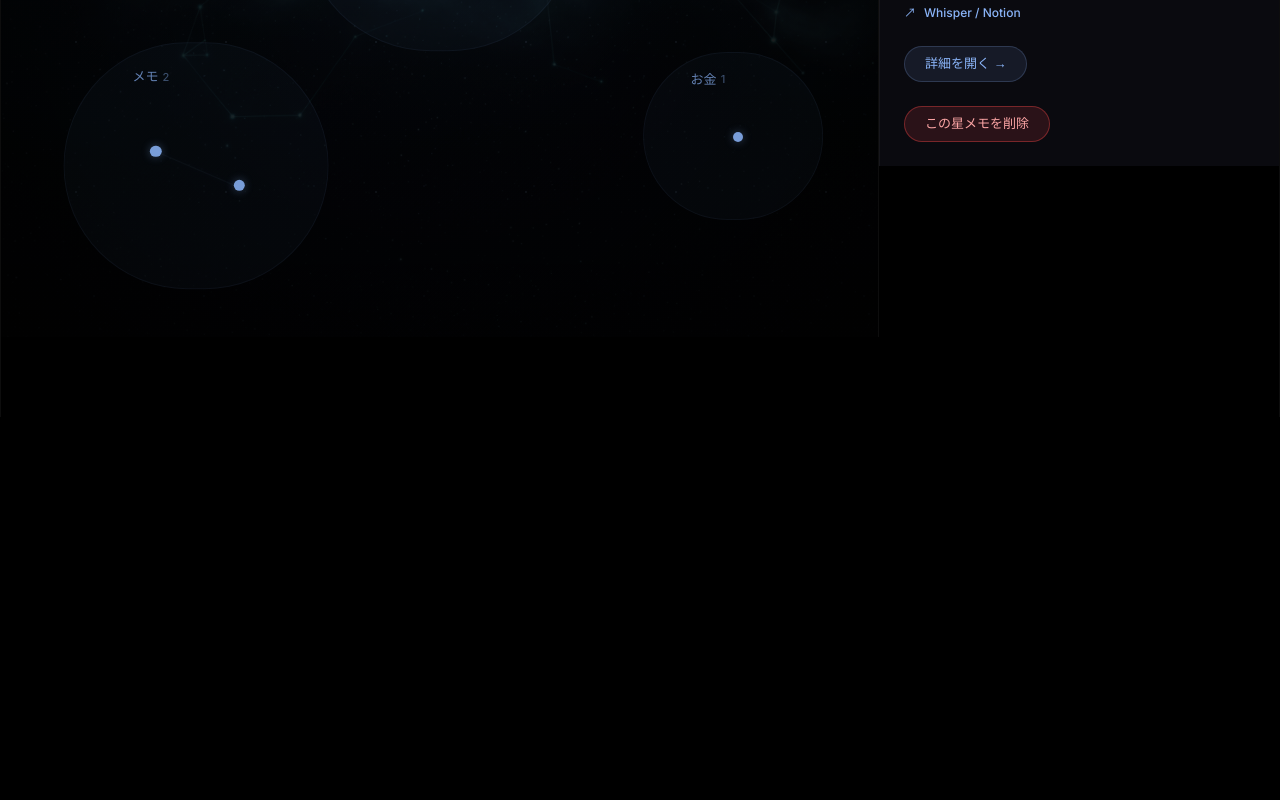
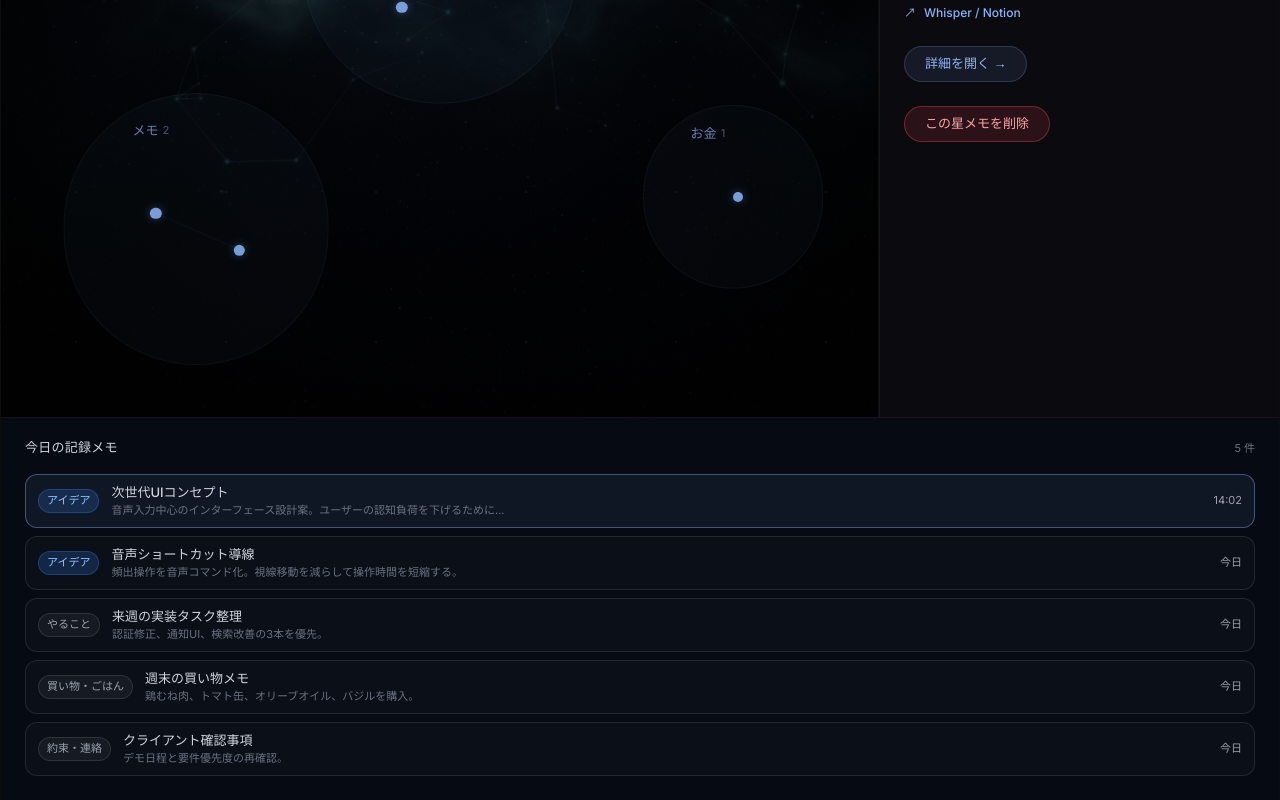
Before and after one commit to Oovo-project/nebula-notes, a Next.js app: page /inbox in a window 1280 px wide. Shown: the part 547-1347 px from the top of the page. Before the commit the page ends 964 px from the top, so only its background shows below. Built offline with nearby package versions, Linux system fonts and the light colour scheme; no server answers; the database is empty.

Commit message:
feat(inbox): add today memo list below constellation

```diff
--- a/app/inbox/page.tsx
+++ b/app/inbox/page.tsx
@@ -5,6 +5,7 @@ import ConstellationCanvas from "@/components/ConstellationCanvas";
 import FilterChips from "@/components/FilterChips";
 import InboxPreviewPanel from "@/components/InboxPreviewPanel";
 import SearchBar from "@/components/SearchBar";
+import TodayMemoList from "@/components/TodayMemoList";
 import { buildConstellationSky } from "@/lib/constellation";
 import { mockInboxMemos, mockSky } from "@/lib/mock";
 import { toUiMemo, type ApiMemoItem } from "@/lib/memo-normalizer";
@@ -13,6 +14,16 @@ import type { Memo, PeriodFilter } from "@/lib/types";
 type MemosResponse = {
   items: ApiMemoItem[];
 };
+
+function isTodayMemo(memo: Memo): boolean {
+  if (memo.createdAt) {
+    const date = new Date(memo.createdAt);
+    if (!Number.isNaN(date.getTime())) {
+      return date.toDateString() === new Date().toDateString();
+    }
+  }
+  return memo.createdAtLabel === "今日" || /^\d{2}:\d{2}$/.test(memo.createdAtLabel);
+}
 
 export default function InboxPage() {
   const [search, setSearch] = useState("");
@@ -73,6 +84,14 @@ export default function InboxPage() {
   const selectedMemo = visibleMemos.find((memo) => memo.id === selectedMemoId) ?? null;
 
   const sky = useMemo(() => buildConstellationSky(visibleMemos, mockSky), [visibleMemos]);
+  const todayMemos = useMemo(() => {
+    return memos
+      .filter((memo) => isTodayMemo(memo))
+      .sort((a, b) => {
+        if (!a.createdAt || !b.createdAt) return 0;
+        return new Date(b.createdAt).getTime() - new Date(a.createdAt).getTime();
+      });
+  }, [memos]);
 
   const handleDeleteMemo = async (memoId: string) => {
     if (deletingMemoId) return;
@@ -93,8 +112,8 @@ export default function InboxPage() {
   };
 
   return (
-    <main className="flex-1 max-[1024px]:h-auto max-[1024px]:min-h-0" style={{ height: "900px", minHeight: "900px" }}>
-      <section className="flex h-full min-h-0 max-[1024px]:flex-col">
+    <main className="flex-1 max-[1024px]:h-auto max-[1024px]:min-h-0">
+      <section className="flex min-h-0 max-[1024px]:flex-col" style={{ height: "900px", minHeight: "900px" }}>
         <div className="relative h-full min-h-0 flex-1 max-[1024px]:min-h-[520px]">
           <div className="absolute left-4 right-4 top-4 z-10 space-y-3">
             <div className="flex items-center gap-3">
@@ -114,6 +133,7 @@ export default function InboxPage() {
 
         <InboxPreviewPanel memo={selectedMemo} onDelete={handleDeleteMemo} deleting={selectedMemo?.id === deletingMemoId} />
       </section>
+      <TodayMemoList memos={todayMemos} selectedMemoId={selectedMemoId} onSelectMemo={setSelectedMemoId} />
     </main>
   );
 }
--- /dev/null
+++ b/components/TodayMemoList.tsx
@@ -0,0 +1,70 @@
+import type { Memo } from "@/lib/types";
+
+function chipStyles(category: Memo["category"]) {
+  if (category === "アイデア") return "border-[#3b82f64d] bg-[#3b82f633] text-[#93c5fd]";
+  if (category === "ミーティング") return "border-[#a855f74d] bg-[#a855f733] text-[#d8b4fe]";
+  if (category === "日記") return "border-[#22c55e4d] bg-[#22c55e33] text-[#86efac]";
+  return "border-white/10 bg-white/5 text-[var(--text-muted)]";
+}
+
+function timeLabel(memo: Memo): string {
+  if (memo.createdAt) {
+    const date = new Date(memo.createdAt);
+    if (!Number.isNaN(date.getTime())) {
+      return date.toLocaleTimeString("ja-JP", { hour: "2-digit", minute: "2-digit" });
+    }
+  }
+  return memo.createdAtLabel;
+}
+
+export default function TodayMemoList({
+  memos,
+  selectedMemoId,
+  onSelectMemo,
+}: {
+  memos: Memo[];
+  selectedMemoId: string;
+  onSelectMemo: (memoId: string) => void;
+}) {
+  return (
+    <section className="border-t border-[var(--line-soft)] bg-[#060a12]">
+      <div className="px-6 pb-6 pt-5">
+        <div className="mb-4 flex items-center justify-between">
+          <h3 className="text-[13px] font-medium tracking-[0.02em] text-[var(--text-main)]">今日の記録メモ</h3>
+          <span className="text-[11px] text-[var(--text-dim)]">{memos.length} 件</span>
+        </div>
+
+        {memos.length === 0 ? (
+          <p className="text-[12px] text-[var(--text-dim)]">今日はまだ記録がありません。</p>
+        ) : (
+          <div className="grid gap-2">
+            {memos.map((memo) => {
+              const selected = memo.id === selectedMemoId;
+              return (
+                <button
+                  key={memo.id}
+                  type="button"
+                  onClick={() => onSelectMemo(memo.id)}
+                  className={`grid w-full grid-cols-[auto_1fr_auto] items-center gap-3 rounded-[12px] border px-3 py-2 text-left transition ${
+                    selected
+                      ? "border-[#8ab4f866] bg-[#8ab4f814]"
+                      : "border-white/10 bg-[#0a0f18] hover:border-[#8ab4f83a] hover:bg-[#0f1624]"
+                  }`}
+                >
+                  <span className={`inline-flex h-6 items-center rounded-[9999px] border px-2 text-[11px] ${chipStyles(memo.category)}`}>
+                    {memo.category}
+                  </span>
+                  <div className="min-w-0">
+                    <p className="truncate text-[13px] font-medium text-[var(--text-main)]">{memo.title}</p>
+                    <p className="truncate text-[11px] text-[var(--text-dim)]">{memo.summary}</p>
+                  </div>
+                  <span className="text-[11px] text-[var(--text-muted)]">{timeLabel(memo)}</span>
+                </button>
+              );
+            })}
+          </div>
+        )}
+      </div>
+    </section>
+  );
+}
--- a/lib/memo-normalizer.ts
+++ b/lib/memo-normalizer.ts
@@ -110,12 +110,15 @@ export function toUiMemo(source: SourceMemo): Memo {
   const category = asCategory(source.category ?? undefined);
   const tags = normalizeTags(source.tags, category);
   const points = buildSummaryPoints(source.summaryPoints, source.summary);
+  const parsedDate = asDate(source.createdAt);
+  const iso = Number.isNaN(parsedDate.getTime()) ? undefined : parsedDate.toISOString();
 
   return {
     id: source.id,
     category,
     title: source.title,
     summary: source.summary,
+    createdAt: iso,
     summaryA: toSummaryA(points),
     createdAtLabel: createdAtLabel(source.createdAt),
     pinned: false,
--- a/lib/types.ts
+++ b/lib/types.ts
@@ -32,6 +32,7 @@ export interface Memo {
   category: MemoCategory;
   title: string;
   summary: string;
+  createdAt?: string;
   summaryA: SummaryA[];
   createdAtLabel: string;
   pinned: boolean;
```
